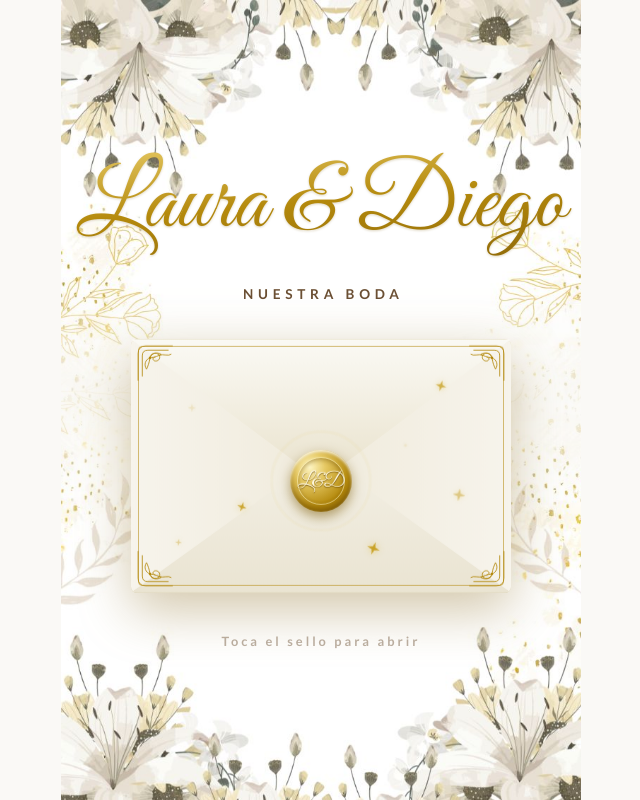
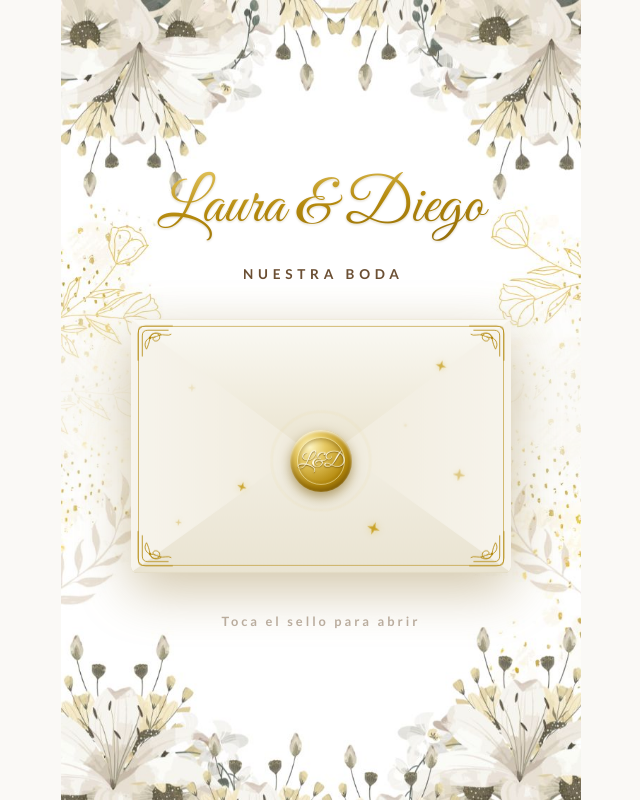
Before and after one commit to creaciones-ar/MODELO-BASICA-BODA, a plain HTML site: page index.html in a window 1280 px wide. Shown: the whole page, without its empty margins (319-959 px from the left). Drawn offline with Linux system fonts and the light colour scheme; a web font is replaced by a local one.

Commit message:
Update index.html

```diff
--- a/index.html
+++ b/index.html
@@ -4,7 +4,7 @@
 <meta charset="UTF-8">
 <meta name="viewport" content="width=device-width, initial-scale=1.0">
 <title>NUESTRA BODA - LAURA &amp; DIEGO</title>
-<link rel="stylesheet" href="styles.css?v=74">
+<link rel="stylesheet" href="styles.css?v=75">
 <link href="https://fonts.googleapis.com/css2?family=Allura&family=Cormorant+Garamond:ital,wght@0,400;0,500;0,600;1,500;1,600&family=Great+Vibes&family=Lato:wght@300;400;700&family=Pinyon+Script&display=swap" rel="stylesheet">
 </head>
 <body>
@@ -223,11 +223,12 @@
 /* Nombres en UNA sola línea, del tamaño más grande que entre en el ancho (bienvenida y portada).
    Fuerza nowrap por sí mismo, así no depende de la versión del CSS que tenga cargada el navegador. */
 (function(){
-  function fit(el,box,maxPx){
+  function fit(el,box,maxPx,frac,maxW){
     if(!el||!box||!box.clientWidth)return;
     el.style.whiteSpace='nowrap';el.style.display='inline-block';el.style.maxWidth='none';
     var cs=getComputedStyle(box),w=box.clientWidth-parseFloat(cs.paddingLeft)-parseFloat(cs.paddingRight);
-    var lo=20,hi=Math.min(maxPx,w/3);
+    w=Math.min(w,maxW||w)*(frac||1);                      // ancho que puede ocupar el nombre
+    var lo=18,hi=Math.min(maxPx,w/3);
     for(var i=0;i<14;i++){
       var m=(lo+hi)/2;el.style.fontSize=m+'px';
       if(el.getBoundingClientRect().width>w+0.44*m)hi=m;else lo=m;   // 0.44em = margen interno del degradé
@@ -235,8 +236,8 @@
     el.style.fontSize=lo+'px';
   }
   function fitAll(){
-    fit(document.querySelector('.neon'),document.querySelector('.welcome-content'),93);
-    fit(document.querySelector('.cover-names'),document.querySelector('.cover'),120);
+    fit(document.querySelector('.neon'),document.querySelector('.welcome-content'),93,0.68,480);   // 68 %: queda entre los dibujos dorados de los costados
+    fit(document.querySelector('.cover-names'),document.querySelector('.cover'),120,1,480);
   }
   var mc=document.getElementById('main-content');
   new MutationObserver(fitAll).observe(mc,{attributes:true,attributeFilter:['class']});
```
